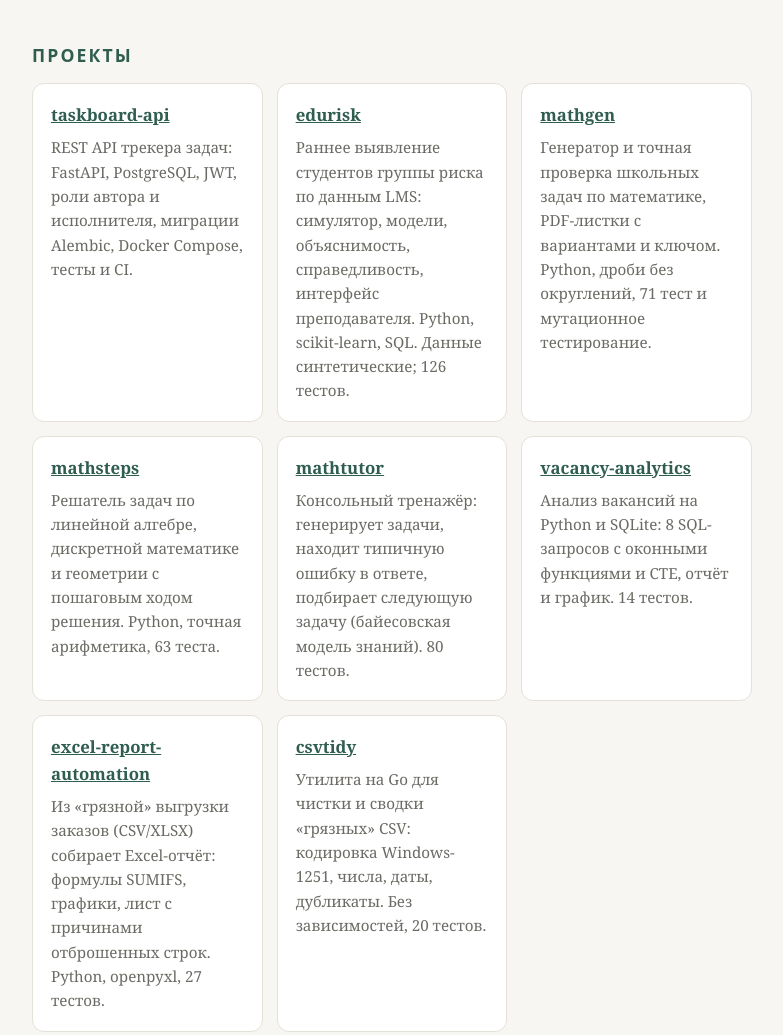
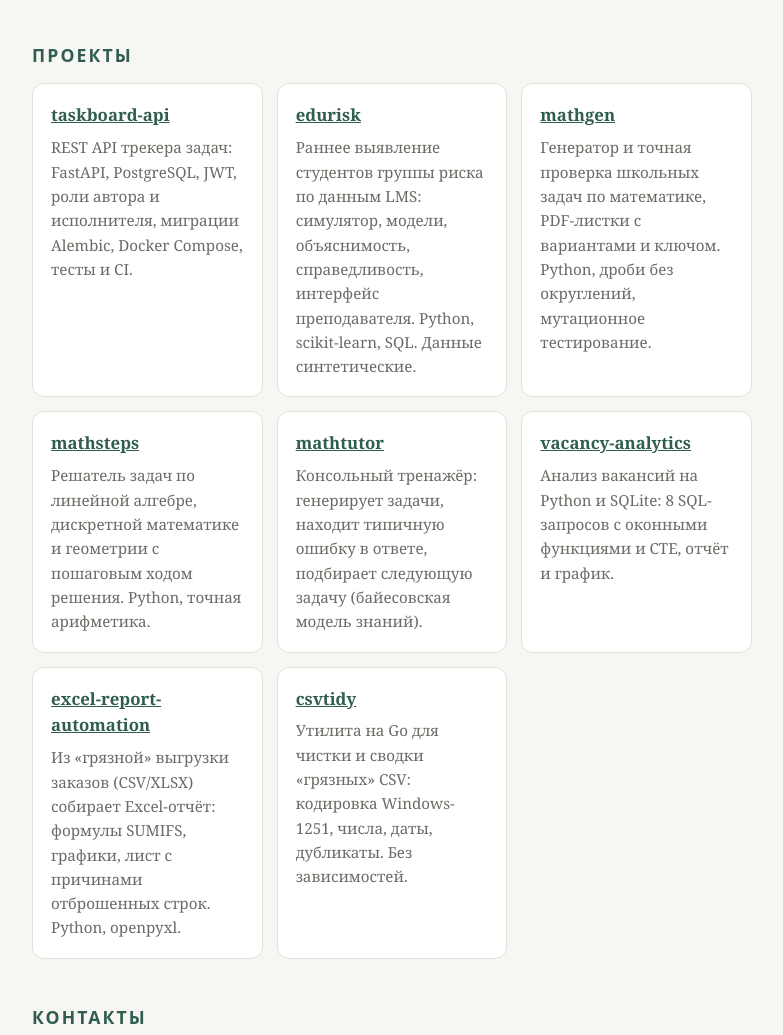
Before and after one commit to EminChyldyrly/EminChyldyrly, a plain HTML site: page docs/index.html in a window 1280 px wide. Shown: the part 843-1878 px from the top of the page, without its empty margins (248-1031 px from the left). Drawn offline with Linux system fonts and the light colour scheme.

Commit message:
Keep project descriptions independent of test counts

```diff
--- a/docs/index.html
+++ b/docs/index.html
@@ -46,13 +46,13 @@ a{color:var(--acc)}
 <h2>Проекты</h2>
 <div class="grid">
 <div class="card"><h3><a href="https://github.com/EminChyldyrly/taskboard-api">taskboard-api</a></h3><p>REST API трекера задач: FastAPI, PostgreSQL, JWT, роли автора и исполнителя, миграции Alembic, Docker Compose, тесты и CI.</p></div>
-<div class="card"><h3><a href="https://github.com/EminChyldyrly/edurisk">edurisk</a></h3><p>Раннее выявление студентов группы риска по данным LMS: симулятор, модели, объяснимость, справедливость, интерфейс преподавателя. Python, scikit-learn, SQL. Данные синтетические; 126 тестов.</p></div>
-<div class="card"><h3><a href="https://github.com/EminChyldyrly/mathgen">mathgen</a></h3><p>Генератор и точная проверка школьных задач по математике, PDF-листки с вариантами и ключом. Python, дроби без округлений, 71 тест и мутационное тестирование.</p></div>
-<div class="card"><h3><a href="https://github.com/EminChyldyrly/mathsteps">mathsteps</a></h3><p>Решатель задач по линейной алгебре, дискретной математике и геометрии с пошаговым ходом решения. Python, точная арифметика, 63 теста.</p></div>
-<div class="card"><h3><a href="https://github.com/EminChyldyrly/mathtutor">mathtutor</a></h3><p>Консольный тренажёр: генерирует задачи, находит типичную ошибку в ответе, подбирает следующую задачу (байесовская модель знаний). 80 тестов.</p></div>
-<div class="card"><h3><a href="https://github.com/EminChyldyrly/vacancy-analytics">vacancy-analytics</a></h3><p>Анализ вакансий на Python и SQLite: 8 SQL-запросов с оконными функциями и CTE, отчёт и график. 14 тестов.</p></div>
-<div class="card"><h3><a href="https://github.com/EminChyldyrly/excel-report-automation">excel-report-automation</a></h3><p>Из «грязной» выгрузки заказов (CSV/XLSX) собирает Excel-отчёт: формулы SUMIFS, графики, лист с причинами отброшенных строк. Python, openpyxl, 27 тестов.</p></div>
-<div class="card"><h3><a href="https://github.com/EminChyldyrly/csvtidy">csvtidy</a></h3><p>Утилита на Go для чистки и сводки «грязных» CSV: кодировка Windows-1251, числа, даты, дубликаты. Без зависимостей, 20 тестов.</p></div>
+<div class="card"><h3><a href="https://github.com/EminChyldyrly/edurisk">edurisk</a></h3><p>Раннее выявление студентов группы риска по данным LMS: симулятор, модели, объяснимость, справедливость, интерфейс преподавателя. Python, scikit-learn, SQL. Данные синтетические.</p></div>
+<div class="card"><h3><a href="https://github.com/EminChyldyrly/mathgen">mathgen</a></h3><p>Генератор и точная проверка школьных задач по математике, PDF-листки с вариантами и ключом. Python, дроби без округлений, мутационное тестирование.</p></div>
+<div class="card"><h3><a href="https://github.com/EminChyldyrly/mathsteps">mathsteps</a></h3><p>Решатель задач по линейной алгебре, дискретной математике и геометрии с пошаговым ходом решения. Python, точная арифметика.</p></div>
+<div class="card"><h3><a href="https://github.com/EminChyldyrly/mathtutor">mathtutor</a></h3><p>Консольный тренажёр: генерирует задачи, находит типичную ошибку в ответе, подбирает следующую задачу (байесовская модель знаний).</p></div>
+<div class="card"><h3><a href="https://github.com/EminChyldyrly/vacancy-analytics">vacancy-analytics</a></h3><p>Анализ вакансий на Python и SQLite: 8 SQL-запросов с оконными функциями и CTE, отчёт и график.</p></div>
+<div class="card"><h3><a href="https://github.com/EminChyldyrly/excel-report-automation">excel-report-automation</a></h3><p>Из «грязной» выгрузки заказов (CSV/XLSX) собирает Excel-отчёт: формулы SUMIFS, графики, лист с причинами отброшенных строк. Python, openpyxl.</p></div>
+<div class="card"><h3><a href="https://github.com/EminChyldyrly/csvtidy">csvtidy</a></h3><p>Утилита на Go для чистки и сводки «грязных» CSV: кодировка Windows-1251, числа, даты, дубликаты. Без зависимостей.</p></div>
 
 </div>
 
```
